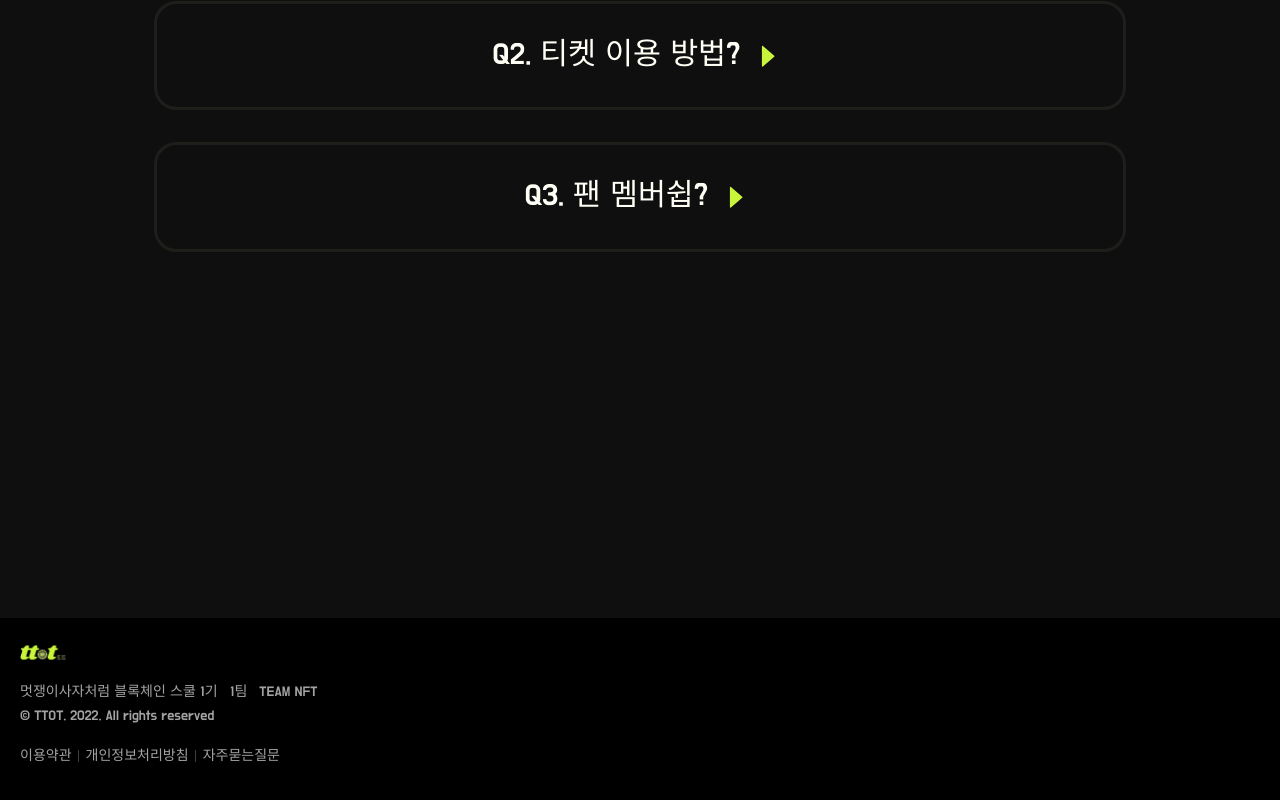
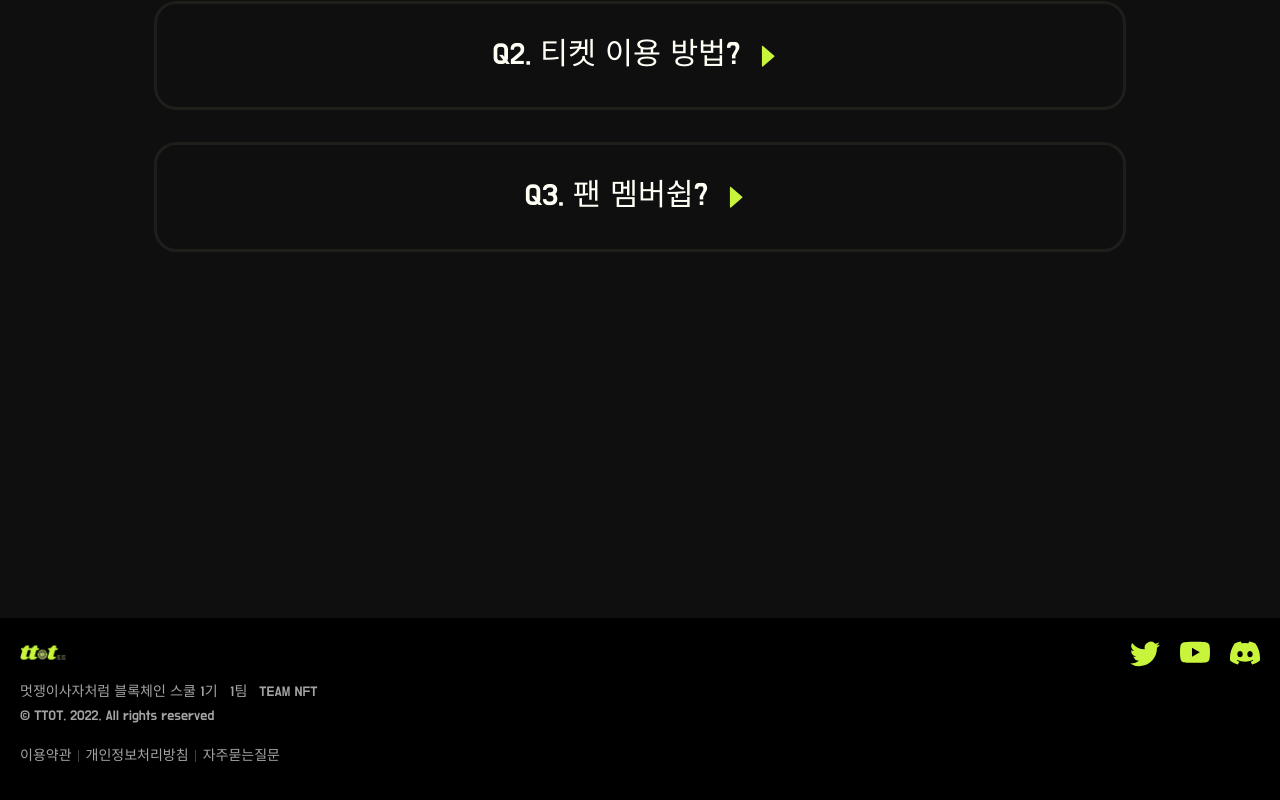
Before and after one commit to teamNFT-likelion/SBT-ticket-client, a React (Create React App) app: page / in a window 1280 px wide. Shown: the part 7071-7871 px from the top of the page. Built offline with nearby package versions, Linux system fonts and the light colour scheme; a web font is replaced by a local one.

Commit message:
:dizzy: Add Emoji - Footer

```diff
--- a/src/components/articles/Footer.jsx
+++ b/src/components/articles/Footer.jsx
@@ -1,7 +1,8 @@
 import React from 'react';
 import styled from 'styled-components';
-import * as colors from "@styles/colors";
-import ttotLogo from "@assets/img/logo_ttot.png";
+import * as colors from '@styles/colors';
+import ttotLogo from '@assets/img/logo_ttot.png';
+import { BsTwitter, BsYoutube, BsDiscord } from 'react-icons/bs';
 
 const Container = styled('div')`
   width: 100%;
@@ -12,14 +13,29 @@ const Container = styled('div')`
 `;
 const TtotLogoImage = styled('img')`
   height: 30px;
-  margin-bottom: 14px;
 `;
-const FooterTextWrapper = styled('div')`
+const EmojiWrapper = styled('div')`
   display: flex;
+  justify-content: center;
   align-items: center;
+  gap: 20px;
+`;
+const EmojiButton = styled('button')`
+  color: ${colors.primary80};
+  font-size: 30px;
+  cursor: pointer;
+`;
+const FooterHeadContainer = styled('div')`
+  display: flex;
+  justify-content: space-between;
   gap: 12px;
   margin-bottom: 10px;
-`
+`;
+const FooterTextContainer = styled('div')`
+  display: flex;
+  gap: 12px;
+  margin-bottom: 10px;
+`;
 const FooterText = styled.span`
   color: ${colors.textSecondary};
   font-size: 14px;
@@ -30,7 +46,7 @@ const FooterLinks = styled.div`
   align-items: center;
   width: 260px;
   margin-top: 26px;
-`
+`;
 const Divider = () => {
   return (
     <svg
@@ -43,20 +59,33 @@ const Divider = () => {
       <rect width={1} height={12} fill="#3F3F46" />
     </svg>
   );
-}
+};
 
 const Footer = () => {
   return (
     <Container>
-      <TtotLogoImage src={ttotLogo} />
-      <FooterTextWrapper>
+      <FooterHeadContainer>
+        <TtotLogoImage src={ttotLogo} />
+        <EmojiWrapper>
+          <EmojiButton>
+            <BsTwitter />
+          </EmojiButton>
+          <EmojiButton>
+            <BsYoutube />
+          </EmojiButton>
+          <EmojiButton>
+            <BsDiscord />
+          </EmojiButton>
+        </EmojiWrapper>
+      </FooterHeadContainer>
+      <FooterTextContainer>
         <FooterText>멋쟁이사자처럼 블록체인 스쿨 1기</FooterText>
         <FooterText>1팀</FooterText>
         <FooterText>TEAM NFT</FooterText>
-      </FooterTextWrapper>
-      <FooterTextWrapper>
+      </FooterTextContainer>
+      <FooterTextContainer>
         <FooterText>&copy; TTOT. 2022. All rights reserved</FooterText>
-      </FooterTextWrapper>
+      </FooterTextContainer>
       <FooterLinks>
         <FooterText>이용약관</FooterText>
         <Divider />
```
